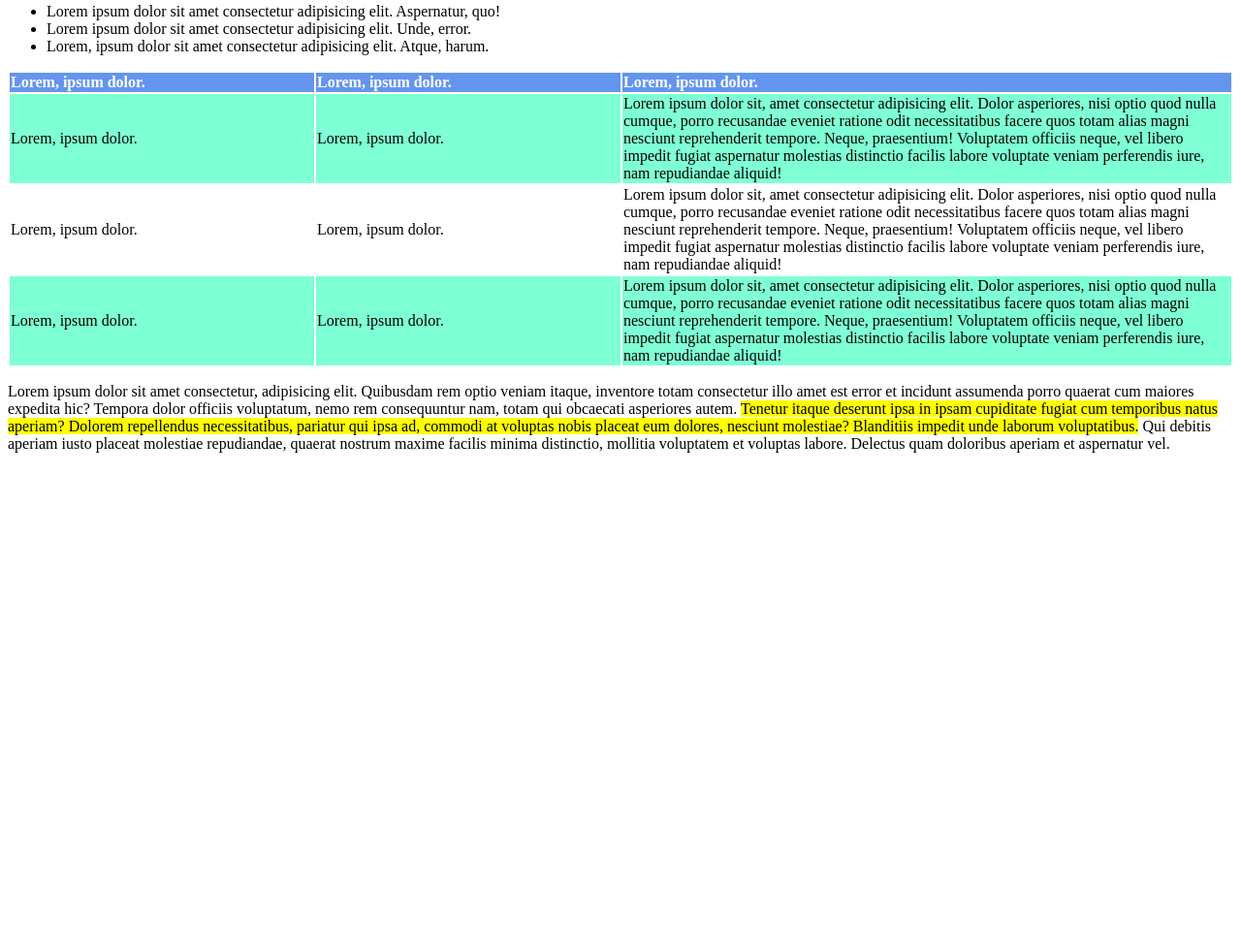
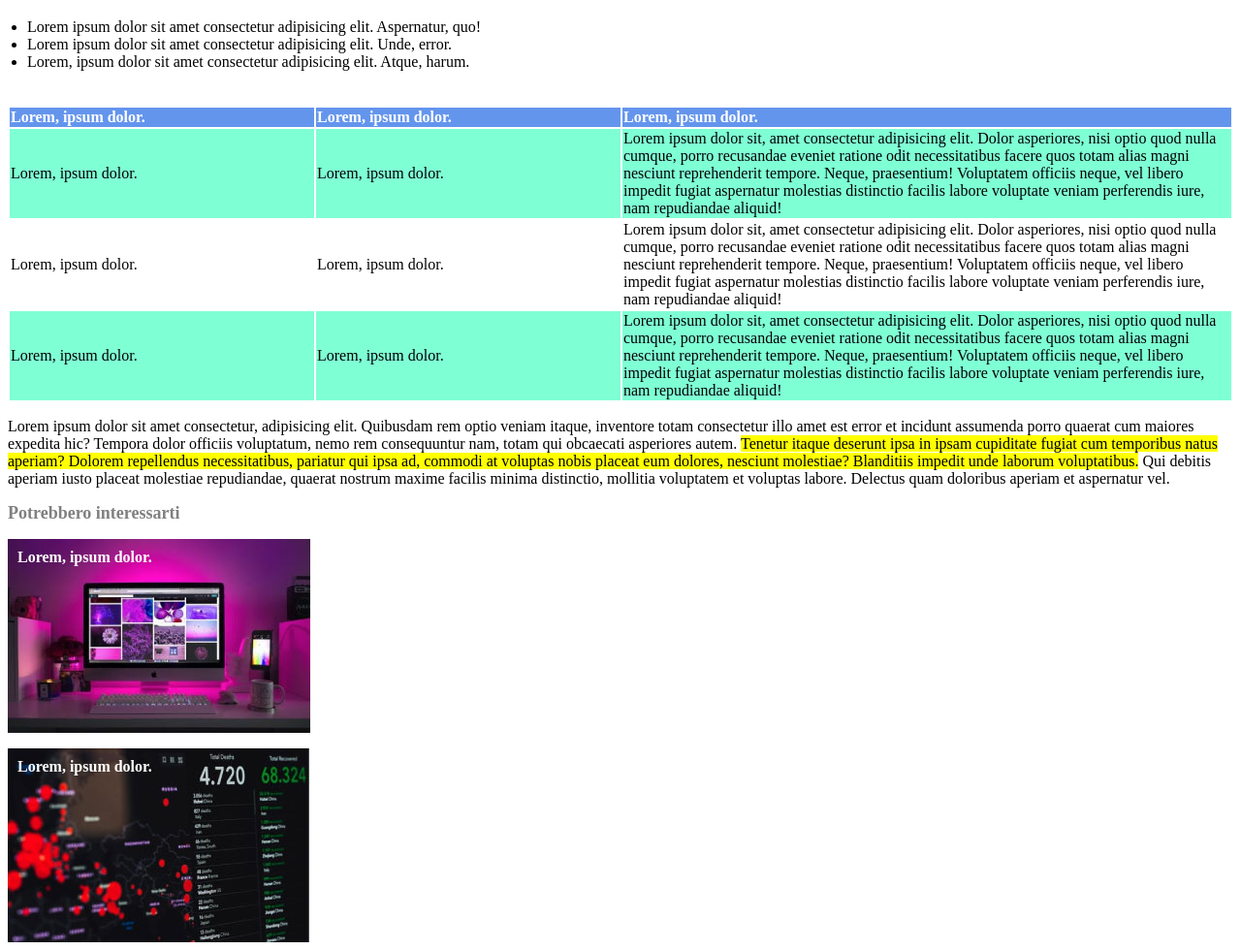
Before and after one commit to francescocifaldi/html-css-booleaner, a plain HTML site: page index.html in a window 1280 px wide. Shown: the part 781-1761 px from the top of the page at 97% size. Before the commit the page ends 1264 px from the top, so only its background shows below. Drawn offline with Linux system fonts and the light colour scheme.

Commit message:
ADD other links

```diff
--- a/css/style.css
+++ b/css/style.css
@@ -5,9 +5,25 @@ header {
     background-repeat: repeat-x;
 }
 
+figcaption{
+    font-size: small;
+}
+
+ul{
+    padding: 20px;
+}
+
+h1, h2{
+    margin-bottom: 0px;
+}
+
 h1{
     font-size: xx-large;
-    margin-bottom: 0px;
+}
+
+h2{
+    font-size: large;
+    color: gray;
 }
 
 thead{
@@ -18,3 +34,24 @@ thead{
 .colorful{
     background-color: aquamarine;
 }
+
+div{
+    height: 200px;
+    margin-bottom: 0px;
+}
+
+#first{
+    background-image: url(../img/monitor.jpg);
+    background-repeat: no-repeat;
+}
+
+#second{
+    background-image: url(../img/graph.jpg);
+    background-repeat: no-repeat;
+}
+
+.inside{
+    padding-left: 10px;
+    padding-top: 10px;
+    color: white;
+}
--- a/index.html
+++ b/index.html
@@ -11,6 +11,7 @@
     <header>
         <img src="./img/logo.svg" alt="Booleaner" style="height: 100px;">
     </header>
+    <!-- Title and images -->
     <section>
         <h1>Internet deve essere al servizio del "bene pubblico": il manifesto di Tim Berners-Lee</h1>
         <footer>Scritto da <a href="">The Booleaner</a><br>
@@ -23,6 +24,7 @@
             <figcaption>2nd Photo: Wikimedia, by Paul Clarke</figcaption>
         </figure>
     </section>
+    <!-- Lorems -->
     <section>
         <p>Lorem ipsum dolor sit amet consectetur adipisicing elit. <mark>Iusto minima minus necessitatibus, atque praesentium reprehenderit similique fugiat repellat saepe maiores, illo culpa quae id temporibus, pariatur veniam suscipit laudantium alias error?</mark> Vero sit quam earum ratione eum nemo quaerat, vitae soluta facere maxime. Reiciendis commodi numquam labore vitae, ea, laboriosam iste inventore, similique vel corporis velit. Pariatur totam quas assumenda facilis tempora dolor aut aperiam sint nesciunt velit delectus iste nulla aliquam quaerat, repellendus voluptas cumque debitis rerum. Atque perferendis assumenda ipsum dolorem pariatur facere sint deleniti nam, distinctio ab animi eveniet nemo voluptas. Cum neque harum accusamus eaque voluptatibus!</p>
         <ul>
@@ -56,7 +58,17 @@
                 </tr>
             </tbody>
         </table>
-        <p>Lorem ipsum dolor sit amet consectetur, adipisicing elit. Quibusdam rem optio veniam itaque, inventore totam consectetur illo amet est error et incidunt assumenda porro quaerat cum maiores expedita hic? Tempora dolor officiis voluptatum, nemo rem consequuntur nam, totam qui obcaecati asperiores autem. <mark>Tenetur itaque deserunt ipsa in ipsam cupiditate fugiat cum temporibus natus aperiam? Dolorem repellendus necessitatibus, pariatur qui ipsa ad, commodi at voluptas nobis placeat eum dolores, nesciunt molestiae? Blanditiis impedit unde laborum voluptatibus.</mark> Qui debitis aperiam iusto placeat molestiae repudiandae, quaerat nostrum maxime facilis minima distinctio, mollitia voluptatem et voluptas labore. Delectus quam doloribus aperiam et aspernatur vel.
+        <p>Lorem ipsum dolor sit amet consectetur, adipisicing elit. Quibusdam rem optio veniam itaque, inventore totam consectetur illo amet est error et incidunt assumenda porro quaerat cum maiores expedita hic? Tempora dolor officiis voluptatum, nemo rem consequuntur nam, totam qui obcaecati asperiores autem. <mark>Tenetur itaque deserunt ipsa in ipsam cupiditate fugiat cum temporibus natus aperiam? Dolorem repellendus necessitatibus, pariatur qui ipsa ad, commodi at voluptas nobis placeat eum dolores, nesciunt molestiae? Blanditiis impedit unde laborum voluptatibus.</mark> Qui debitis aperiam iusto placeat molestiae repudiandae, quaerat nostrum maxime facilis minima distinctio, mollitia voluptatem et voluptas labore. Delectus quam doloribus aperiam et aspernatur vel.</p>
     </section>
+    <!-- Other links -->
+     <section>
+        <h2>Potrebbero interessarti</h2>
+        <div id="first">
+            <p class="inside"><b>Lorem, ipsum dolor.</b></p>
+        </div>
+        <div id="second">
+            <p class="inside"><b>Lorem, ipsum dolor.</b></p>
+        </div>
+     </section>
 </body>
 </html>
```
